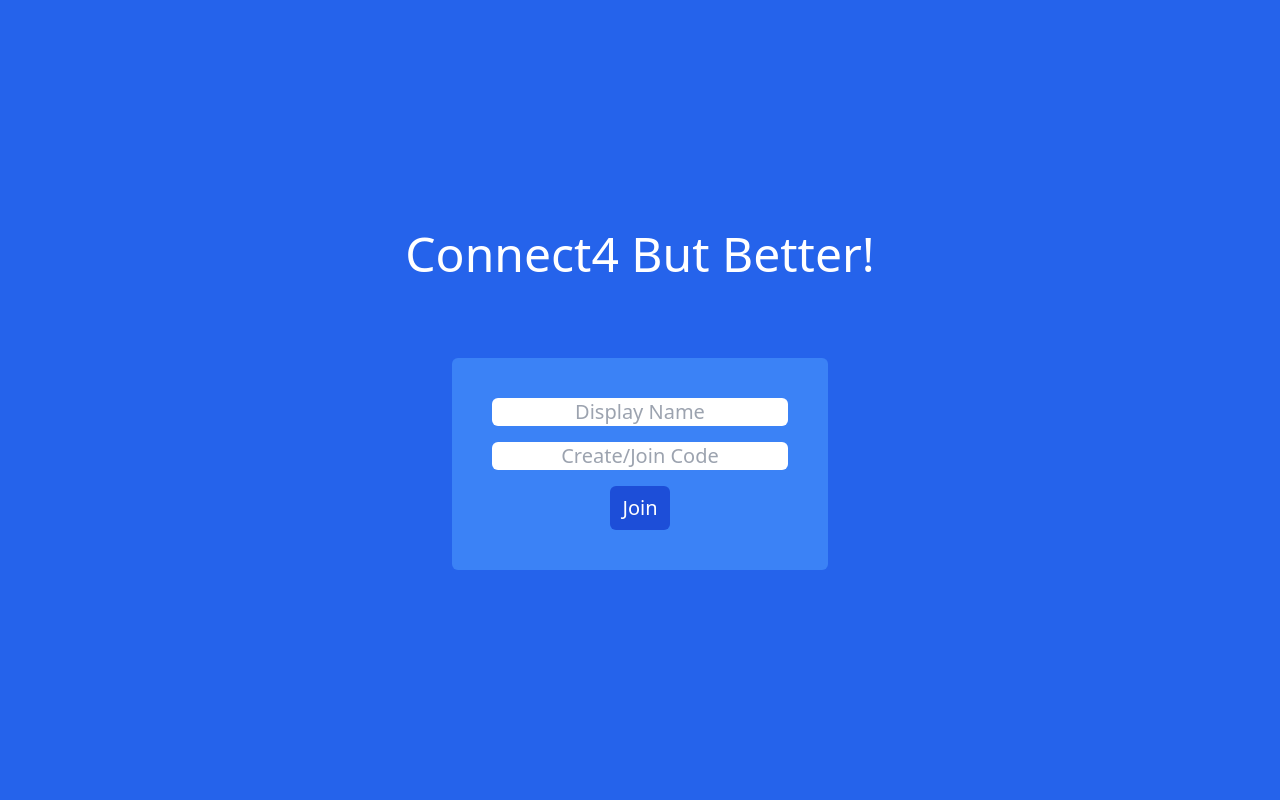
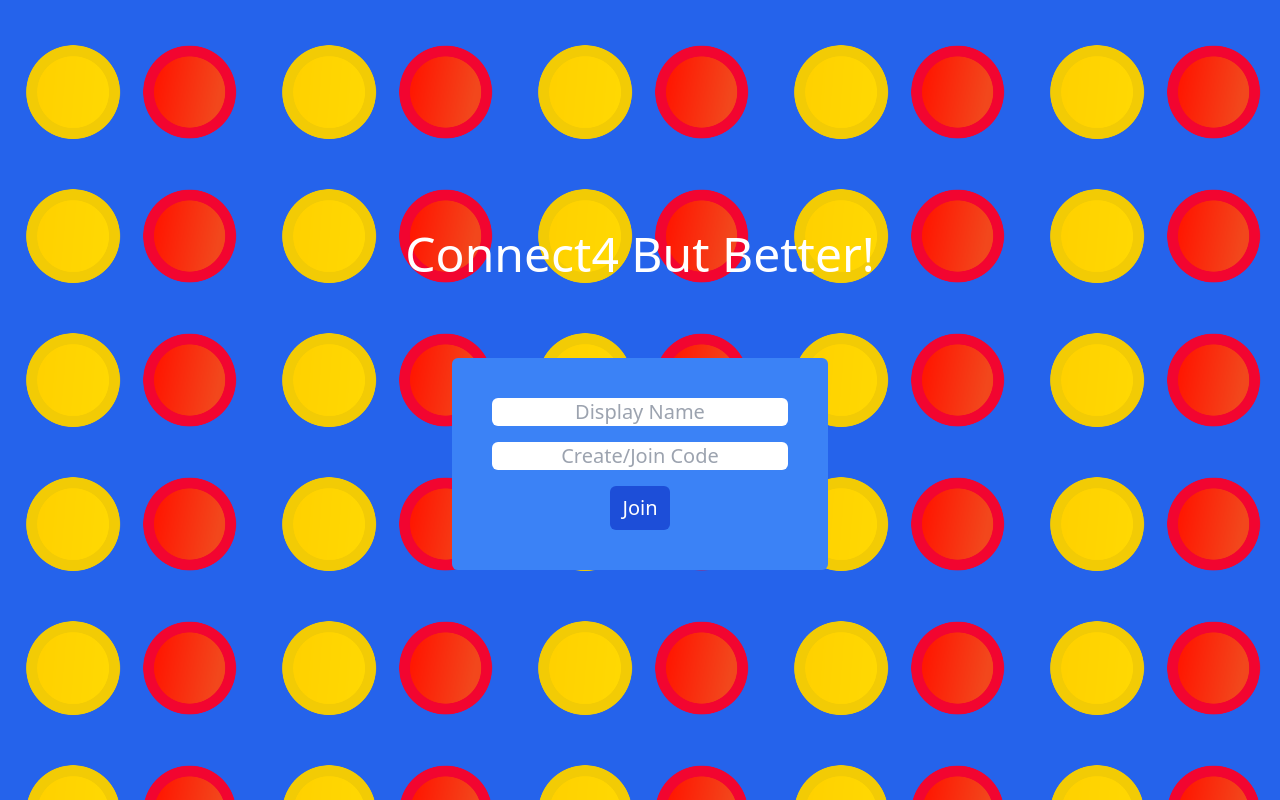
Before and after one commit to Zero2Hero123/connect4butbetter, a React (Vite) app in the folder connect4butbetter/frontend/app/: page / in a window 1280 px wide. Built offline with nearby package versions, Linux system fonts and the light colour scheme; no server answers.

Commit message:
added sliding bg on home screen

```diff
--- a/connect4butbetter/frontend/app/src/components/Board.tsx
+++ b/connect4butbetter/frontend/app/src/components/Board.tsx
@@ -172,7 +172,6 @@ export default function Board({start, myColor,showReturn, testMode = false}: Pro
         </div>
         <div className=" h-20 flex justify-center gap-2 w-[70%]" >
             <PowerUp name="Randomize" canUse={canUsePowerUp} board={boardGrid} setBoard={updateBoard} showPowerUpName={showPowerUp} />
-            <PowerUp name="Test" canUse={canUsePowerUp} board={boardGrid} setBoard={updateBoard} showPowerUpName={showPowerUp} />
         </div>
 
     </>
--- a/connect4butbetter/frontend/app/src/pages/Home.tsx
+++ b/connect4butbetter/frontend/app/src/pages/Home.tsx
@@ -14,8 +14,12 @@ export default function Home({ setName , setRoom}: Props) {
 
 
     return <>
-        <div className="flex gap-20 flex-col justify-center items-center bg-blue-600 h-screen w-screen overflow-hidden">
-            {/* <div className=" absolute bg-chip-pattern bg-repeat animate-slide h-[1000vh] w-[1000vw]" ></div> */}
+        <div className="flex gap-20 flex-col justify-center items-center bg-blue-600 h-screen w-screen">
+
+            <div className=" absolute w-screen h-screen overflow-hidden" >
+                <div className="bg-chip-pattern bg-repeat animate-slide h-[1000vh] w-[1000vw] animate-slide" ></div>
+            </div>
+
             <h1 className="text-5xl text-white font-medium z-10" >Connect4 But Better!</h1>
             <form className="flex bg-blue-500 p-10 rounded-md flex-col justify-center items-center gap-4 z-10" >
                 <input onChange={(e) => setName(e.target.value)} className="text-center text-xl rounded-md" placeholder="Display Name" type="text" />
--- a/connect4butbetter/frontend/app/tailwind.config.cjs
+++ b/connect4butbetter/frontend/app/tailwind.config.cjs
@@ -23,13 +23,13 @@ module.exports = {
         },
         slide: {
           '0%': {translate: '0 0'},
-          '100%': {translate: 'translate 5000px 5000px'}
+          '100%': {translate: '-5000px -5000px'}
         }
       },
       animation: {
         insertChip: 'insert 1s ease-in-out',
         growIn: 'growIn 4s ease-in-out forwards',
-        slide: 'slide 60s linear infinite'
+        slide: 'slide 400s linear infinite'
       },
       backgroundImage: {
         'chip-pattern': "url('/assets/pattern.png')"
```
